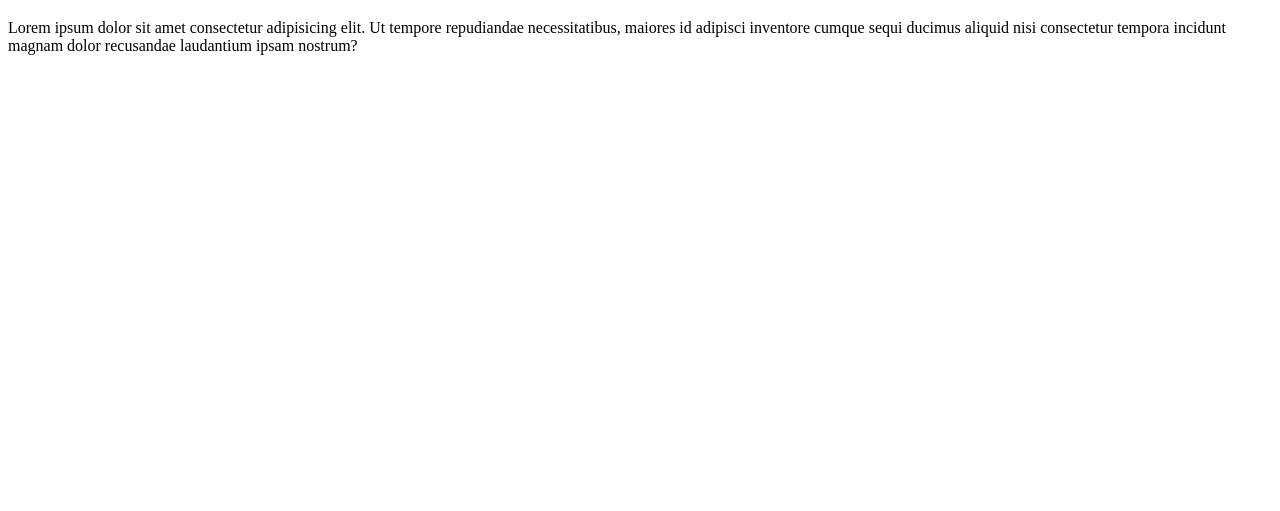
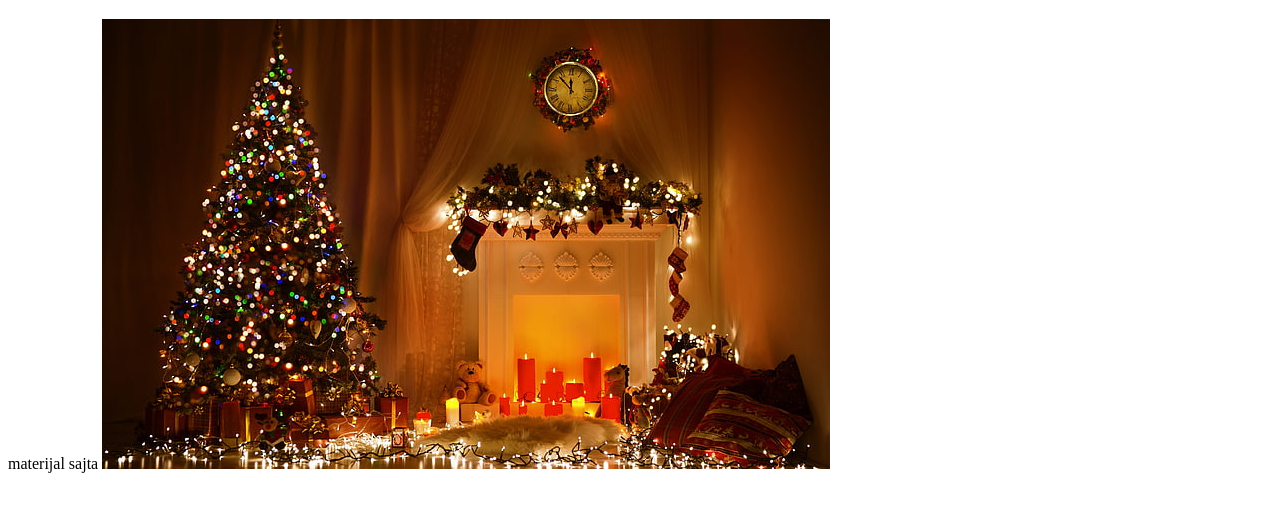
Before and after one commit to Goja62/siteCreate, a plain HTML site: page index.html in a window 1280 px wide. Shown: the part 61-572 px from the top of the page. Drawn offline with Linux system fonts and the light colour scheme.

Commit message:
Insert image, change index file

```diff
--- a/index.html
+++ b/index.html
@@ -7,9 +7,7 @@
   </head>
   <body>
     <h1>Chickens</h1>
-    Lorem ipsum dolor sit amet consectetur adipisicing elit. Ut tempore
-    repudiandae necessitatibus, maiores id adipisci inventore cumque sequi
-    ducimus aliquid nisi consectetur tempora incidunt magnam dolor recusandae
-    laudantium ipsam nostrum?
+    materijal sajta
+    <img src="slike/image.jpg" alt="slika" />
   </body>
 </html>
```
Also changed, not shown: slike/image.jpg (added).
